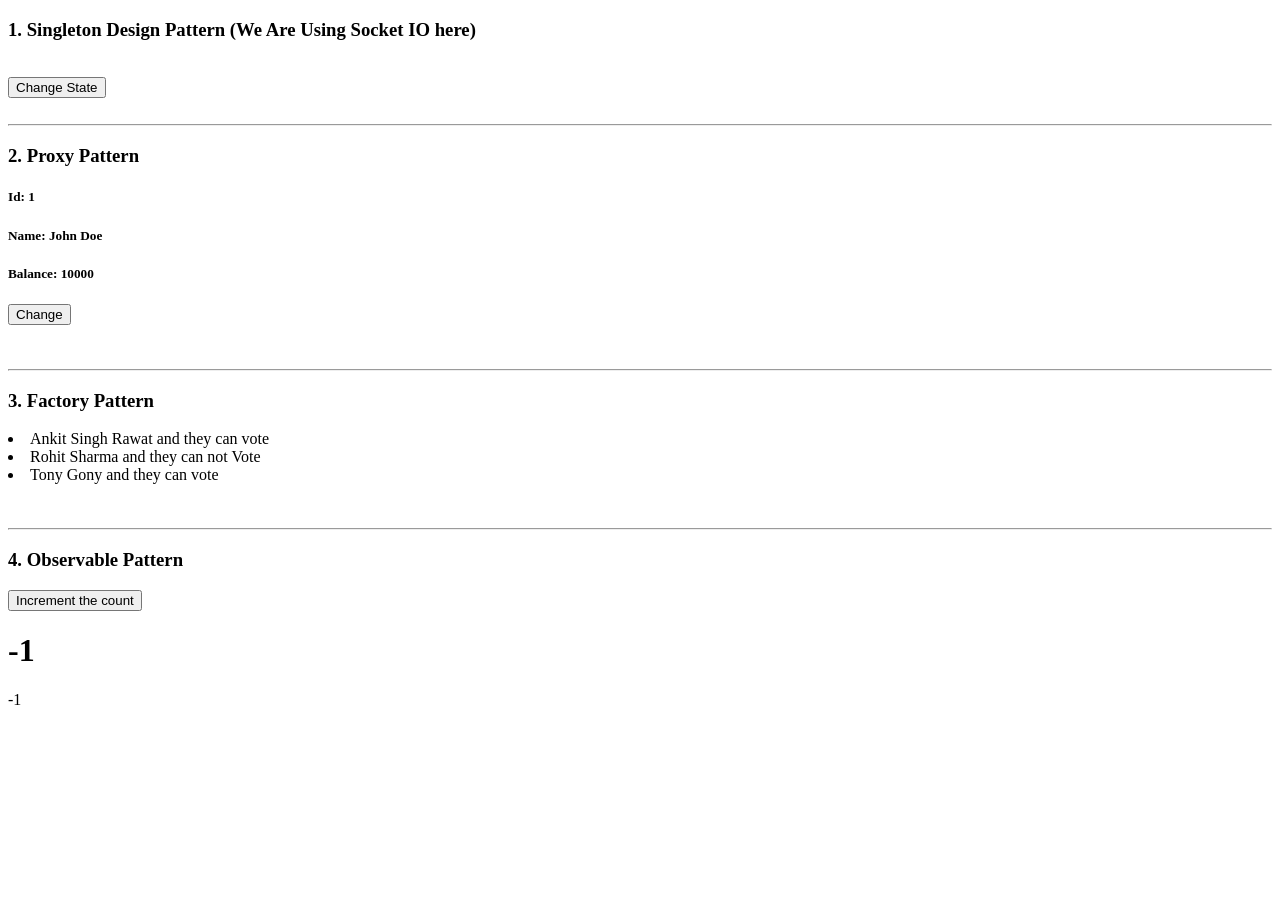
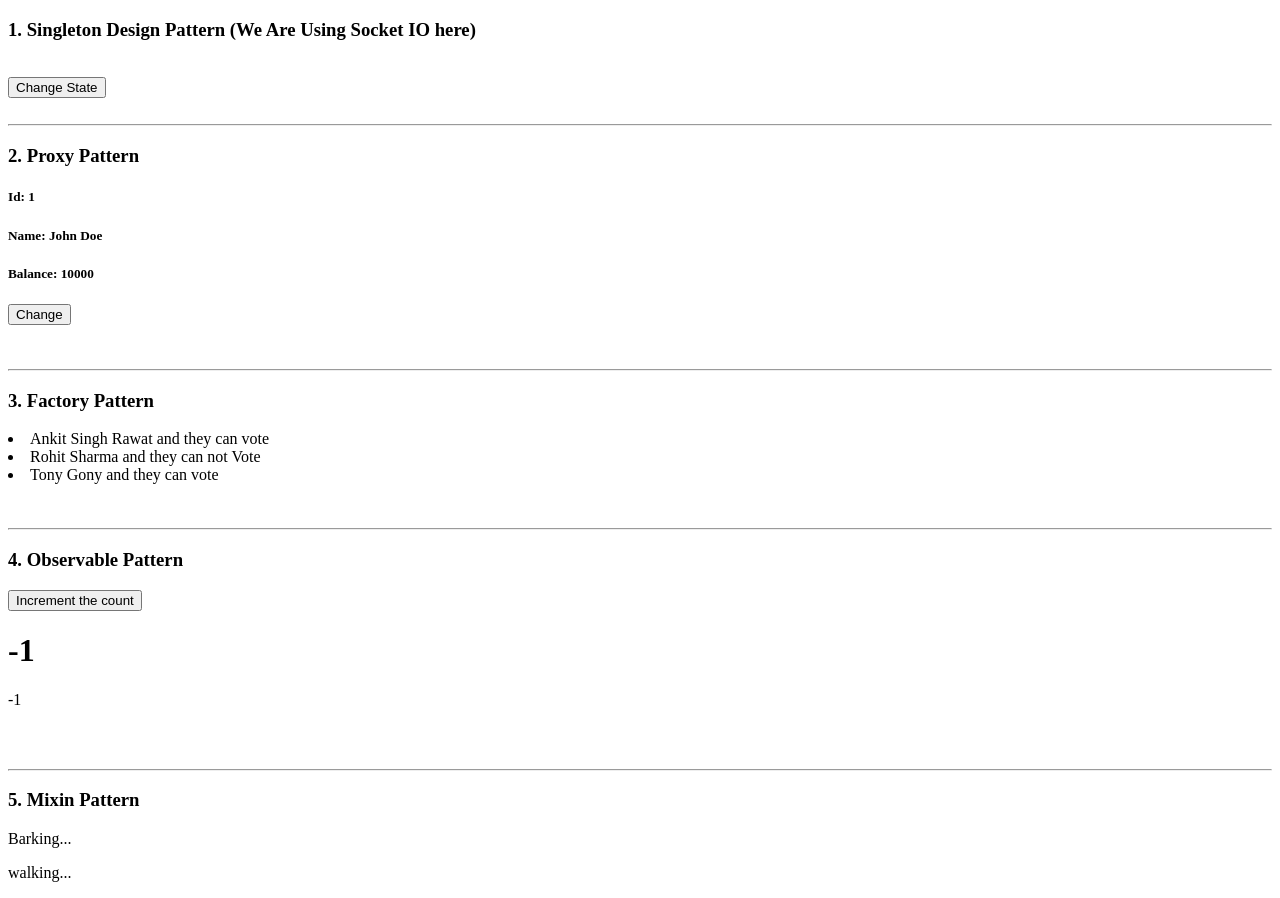
Before and after one commit to AnkitSinghRawat1/Design-Patterns, a React (Vite) app: page / in a window 1280 px wide. Before the commit the page ends 800 px from the top, so only its background shows below. Built offline with nearby package versions, Linux system fonts and the light colour scheme.

Commit message:
'Mixin Design Pattern'

```diff
--- a/src/App.js
+++ b/src/App.js
@@ -3,6 +3,7 @@ import SocketService from "./SingletonDP";
 import ProxyPattern from "./ProxyPattern";
 import FactoryPattern from "./FactoryPattern";
 import ObserverPattern from "./ObserverPattern";
+import MixinPattern from "./MixinPattern";
 
 export function App() {
 
@@ -37,6 +38,11 @@ export function App() {
             <br></br>
             <hr></hr>
             <ObserverPattern />
+
+            <br></br>
+            <br></br>
+            <hr></hr>
+            <MixinPattern />
         </div>
     );
   }
--- /dev/null
+++ b/src/MixinPattern.jsx
@@ -0,0 +1,47 @@
+import React from "react";
+
+const animalFunc = {
+    walk: () => <p>walking...</p>,
+    sleep: () => <p>sleeping...</p>
+}
+
+const dogFn = {
+    bark: () => <p>Barking...</p>
+}
+
+class Dog{
+    constructor(name){
+        this.name = name
+    }
+}
+
+
+class Lion{
+    constructor(name){
+        this.name = name
+    }
+}
+
+// for Dog
+Object.assign(dogFn, animalFunc)
+Object.assign(Dog.prototype, dogFn)
+
+// for Lion
+Object.assign(Lion.prototype, animalFunc)
+
+const tommy = new Dog('Tommy')
+const king = new Lion('Tommy')
+
+function MixinPattern() {
+  return (
+    <div>
+      <h3>5. Mixin Pattern</h3>
+
+        {tommy.bark() }
+        {king.walk() }
+
+    </div>
+  );
+}
+
+export default MixinPattern;
```
Also changed, not shown: 1 other file (tests, documents, lock files or other folders).
